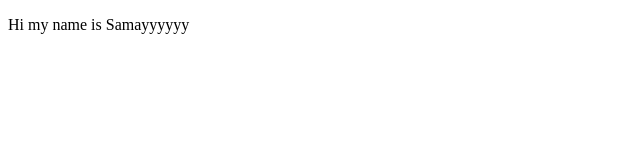
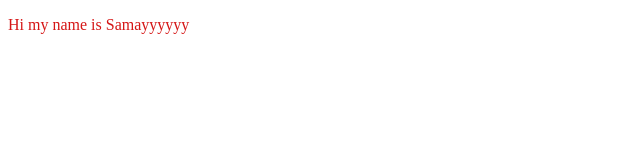
Before and after one commit to Samarthgurlhosur/Sampriya, a plain HTML site: page index.htm in a window 1280 px wide. Shown: the whole page, without its empty margins (0-640 px from the left). Drawn offline with Linux system fonts and the light colour scheme.

Commit message:
color changed

```diff
--- a/index.htm
+++ b/index.htm
@@ -4,6 +4,7 @@
     <meta charset="UTF-8">
     <meta name="viewport" content="width=device-width, initial-scale=1.0">
     <title>PR Stunt</title>
+    <link rel = "stylesheet" href = "style.css">
 </head>
 <body>
     <p>Hi my name is Samayyyyyy</p>
--- a/style.css
+++ b/style.css
@@ -0,0 +1,5 @@
+p{
+    color:rgb(213, 22, 22);
+
+
+}
```
